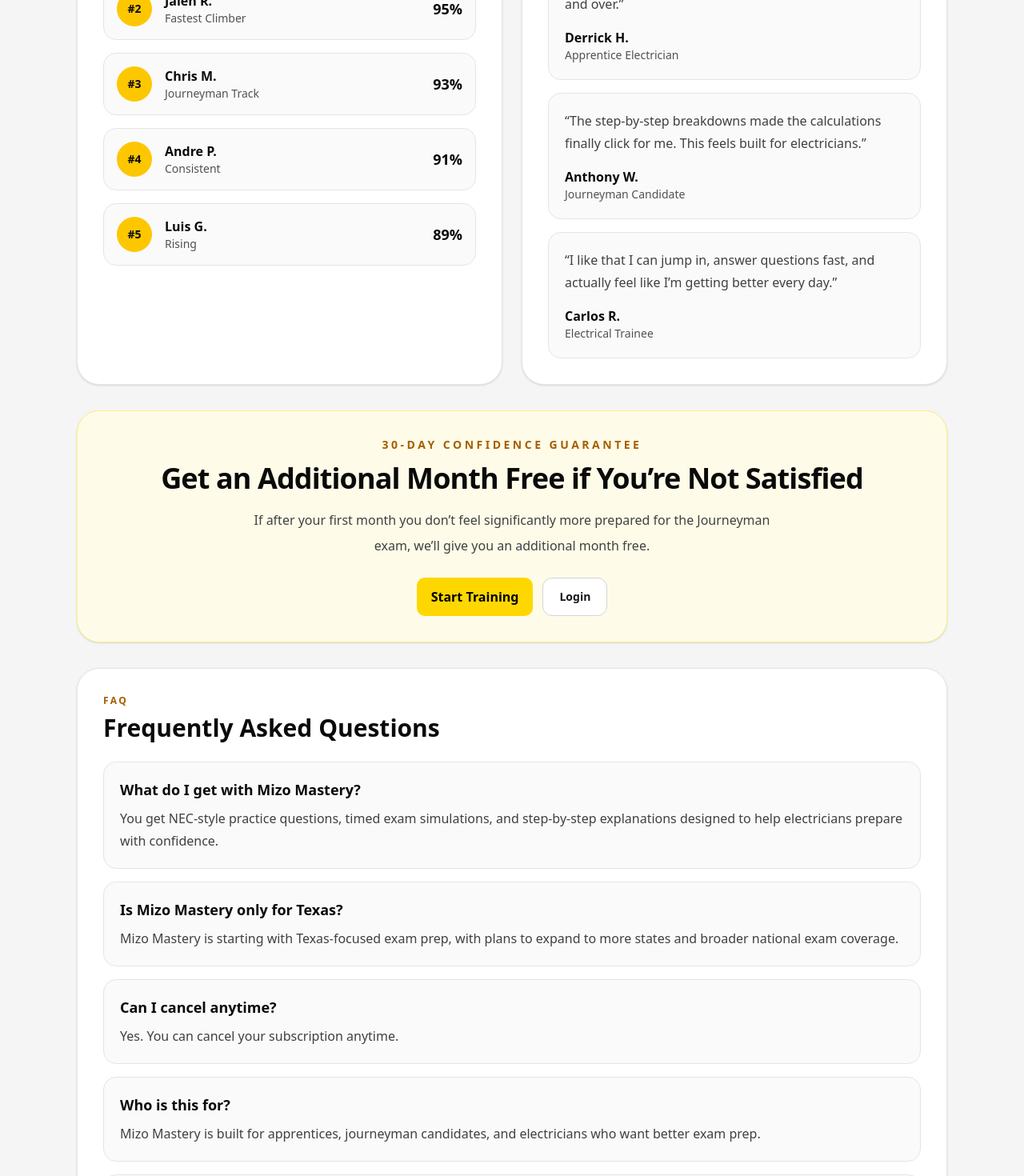
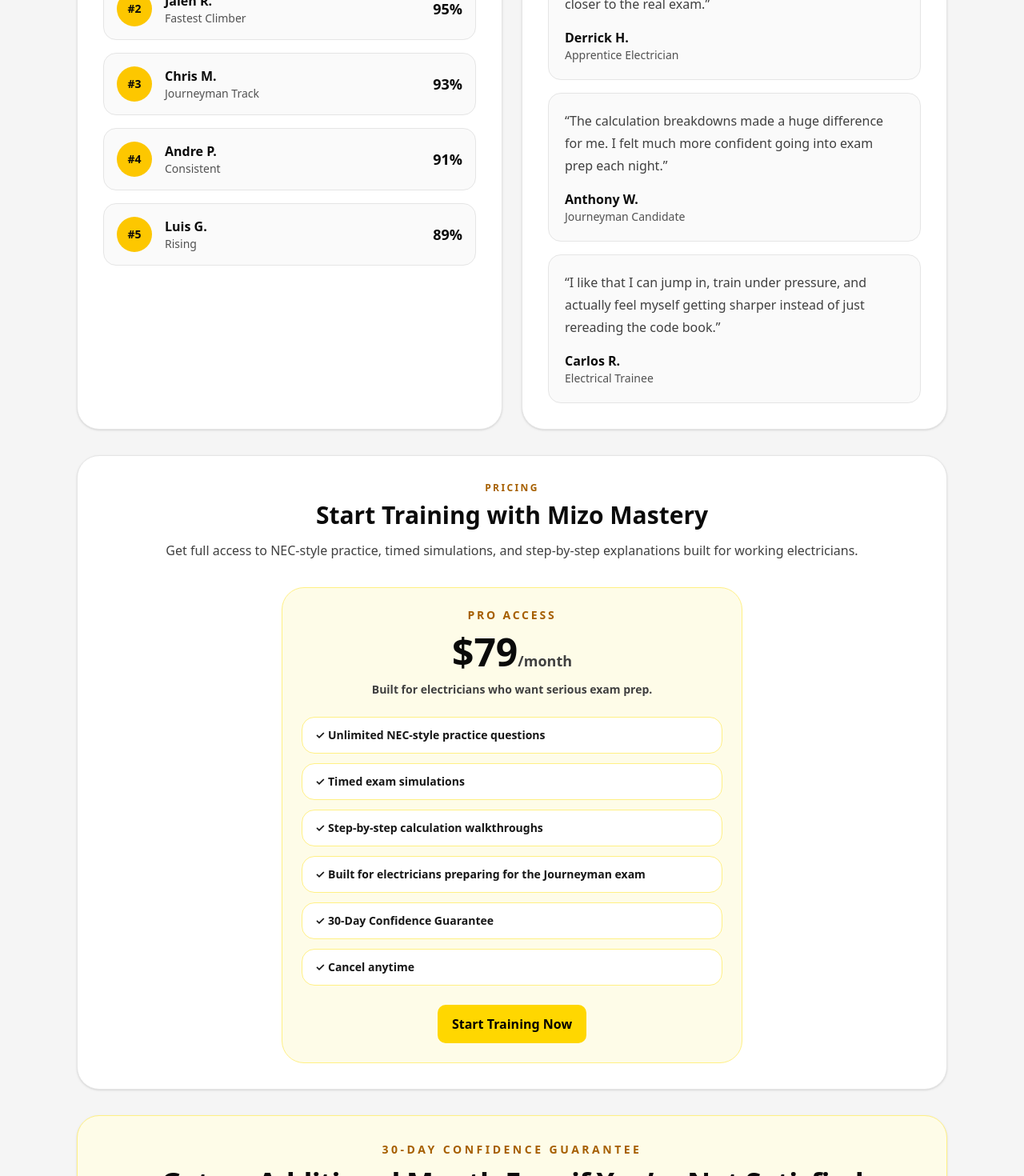
Before and after one commit to devaughndebouse-lgtm/mizo-web, a Next.js app: page / in a window 1280 px wide. Shown: the part 2840-4310 px from the top of the page at 80% size. Built offline with nearby package versions, Linux system fonts and the light colour scheme.

Commit message:
Add pricing section and improve testimonials

```diff
--- a/app/page.tsx
+++ b/app/page.tsx
@@ -78,19 +78,19 @@
     name: "Derrick H.",
     role: "Apprentice Electrician",
     quote:
-      "Mizo Mastery helped me practice real exam-style questions instead of just reading the code book over and over.",
+      "Mizo Mastery helped me get faster with code navigation and made the practice questions feel much closer to the real exam.",
   },
   {
     name: "Anthony W.",
     role: "Journeyman Candidate",
     quote:
-      "The step-by-step breakdowns made the calculations finally click for me. This feels built for electricians.",
+      "The calculation breakdowns made a huge difference for me. I felt much more confident going into exam prep each night.",
   },
   {
     name: "Carlos R.",
     role: "Electrical Trainee",
     quote:
-      "I like that I can jump in, answer questions fast, and actually feel like I’m getting better every day.",
+      "I like that I can jump in, train under pressure, and actually feel myself getting sharper instead of just rereading the code book.",
   },
 ];
 
@@ -119,6 +119,15 @@
     answer:
       "Yes. Mizo Mastery includes timed practice to help you build speed, confidence, and exam-day readiness.",
   },
+];
+
+const PRICING_FEATURES = [
+  "Unlimited NEC-style practice questions",
+  "Timed exam simulations",
+  "Step-by-step calculation walkthroughs",
+  "Built for electricians preparing for the Journeyman exam",
+  "30-Day Confidence Guarantee",
+  "Cancel anytime",
 ];
 function LandingInner() {
   const demoQuestion = useMemo(() => {
@@ -488,6 +497,49 @@
           </div>
         </section>
 
+        <section className="rounded-[28px] border border-neutral-200 bg-white p-6 shadow-sm sm:p-8">
+          <div className="text-center">
+            <div className="text-xs font-bold uppercase tracking-[0.2em] text-yellow-700">
+              Pricing
+            </div>
+            <h2 className="mt-2 text-3xl font-black text-neutral-950">
+              Start Training with Mizo Mastery
+            </h2>
+            <p className="mt-3 text-sm leading-7 text-neutral-700 sm:text-base">
+              Get full access to NEC-style practice, timed simulations, and step-by-step explanations built for working electricians.
+            </p>
+          </div>
+
+          <div className="mx-auto mt-8 max-w-xl rounded-[28px] border border-yellow-200 bg-yellow-50 p-6 text-center">
+            <div className="text-sm font-bold uppercase tracking-[0.2em] text-yellow-700">
+              Pro Access
+            </div>
+            <div className="mt-3 text-5xl font-black text-neutral-950">
+              $79
+              <span className="text-lg font-semibold text-neutral-700">/month</span>
+            </div>
+
+            <p className="mt-3 text-sm font-semibold text-neutral-700">
+              Built for electricians who want serious exam prep.
+            </p>
+
+            <div className="mt-6 space-y-3 text-left">
+              {PRICING_FEATURES.map((item) => (
+                <div
+                  key={item}
+                  className="rounded-2xl border border-yellow-200 bg-white px-4 py-3 text-sm font-semibold text-neutral-900"
+                >
+                  ✓ {item}
+                </div>
+              ))}
+            </div>
+
+            <button className="mizo-btn mt-6" onClick={startCheckout}>
+              Start Training Now
+            </button>
+          </div>
+        </section>
+
         <section className="rounded-[28px] border border-yellow-200 bg-yellow-50 p-6 text-center shadow-sm sm:p-8">
           <div className="text-xs font-bold uppercase tracking-[0.25em] text-yellow-700 sm:text-sm">
             30-Day Confidence Guarantee
```
